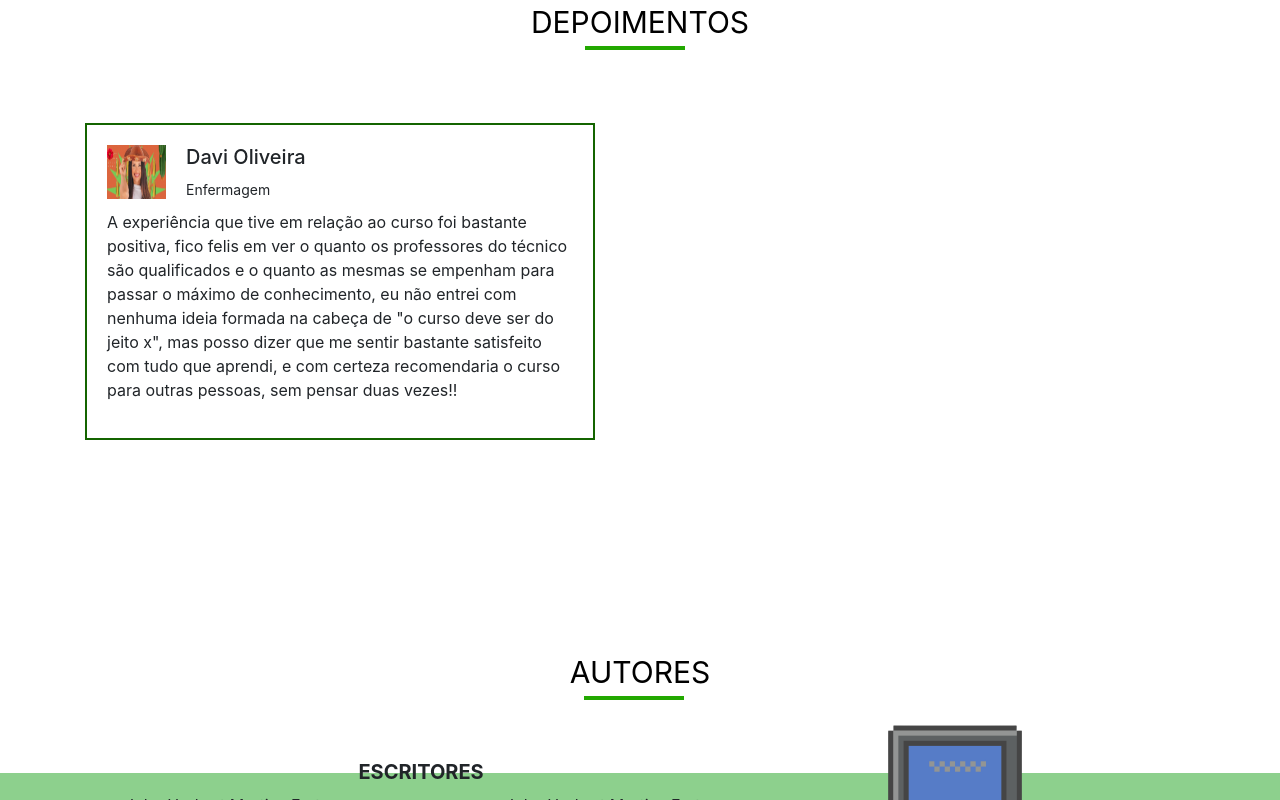
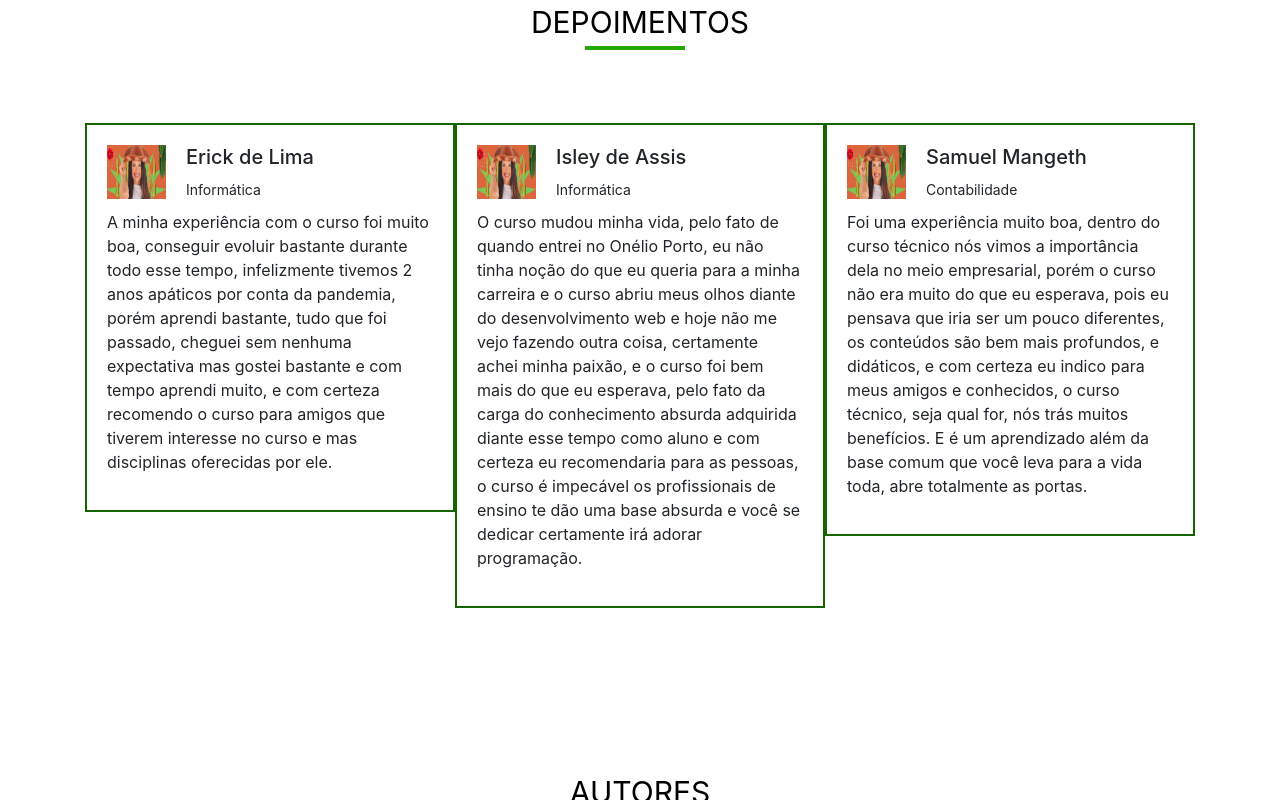
Before and after one commit to Isleyassis/ProjetoSocialOP, a Nuxt app: page / in a window 1280 px wide. Shown: the top 800 px of the page. Built offline with nearby package versions, Linux system fonts and the light colour scheme.

Commit message:
:rocket: colocando slide para aparecer tres cards

```diff
--- a/components/testimonials/index.vue
+++ b/components/testimonials/index.vue
@@ -4,16 +4,16 @@
             <h3>Depoimentos</h3>
         </div>
 
-    <VueSlickCarousel :config="settings">
+    <VueSlickCarousel v-bind="settings">
         <div class="main-testimonials__box" v-for="(test, index) in testimonials" :key="index">
             <div class="main-testimonials__wrapper-infos">
                 <div class="main-testimonials__wrapper-img">
                     <img :src="test.imgURL" alt="">
                 </div>
-                    <div class="main-testimonials__wrapper-name">
-                        <h5> {{ test.nameStudent }} </h5>
-                        <small> {{ test.course }} </small>
-                    </div>
+                <div class="main-testimonials__wrapper-name">
+                    <h5> {{ test.nameStudent }} </h5>
+                    <small> {{ test.course }} </small>
+                </div>
             </div>
             <div class="main-testimonials__text">
                 <p> {{ test.text }} </p>
@@ -72,15 +72,13 @@ export default {
                     imgURL: "/juliete.png"
                 },
            ],
-           settings: [
-               {
+           settings: {
                     dots: false,
-                    arrows: true,
+                    arrows: false,
                     slidesToShow: 3,
                     autoplay: true,
                     autoplaySpeed: 2000,
                 }
-           ]
         }
     }
 }
@@ -149,4 +147,10 @@ export default {
     margin-bottom: 10px;
 }
 
+@media (max-width: 992px) {
+    .container-md, .container-sm {
+        max-width: 100%;
+    }
+}
+
 </style>
```
